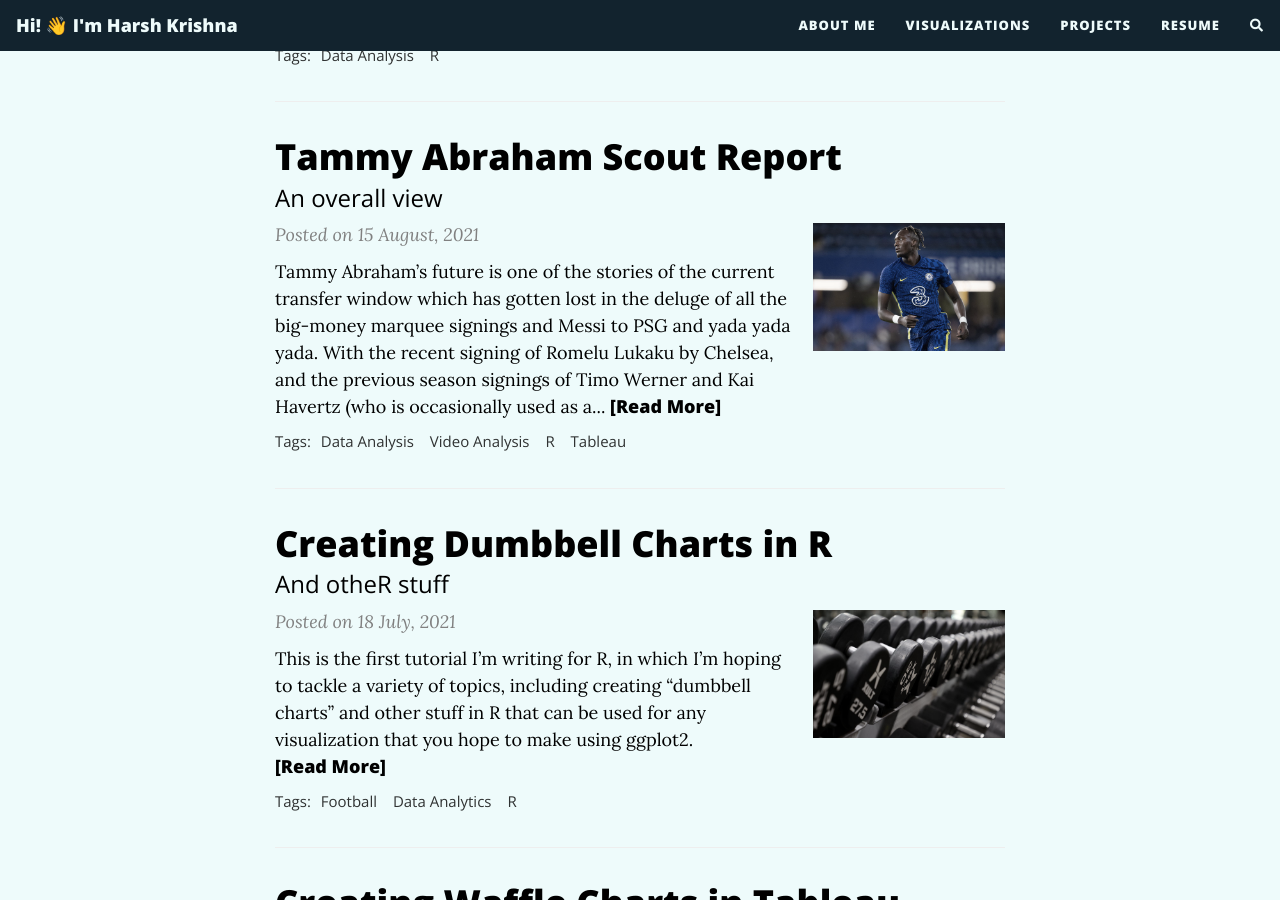
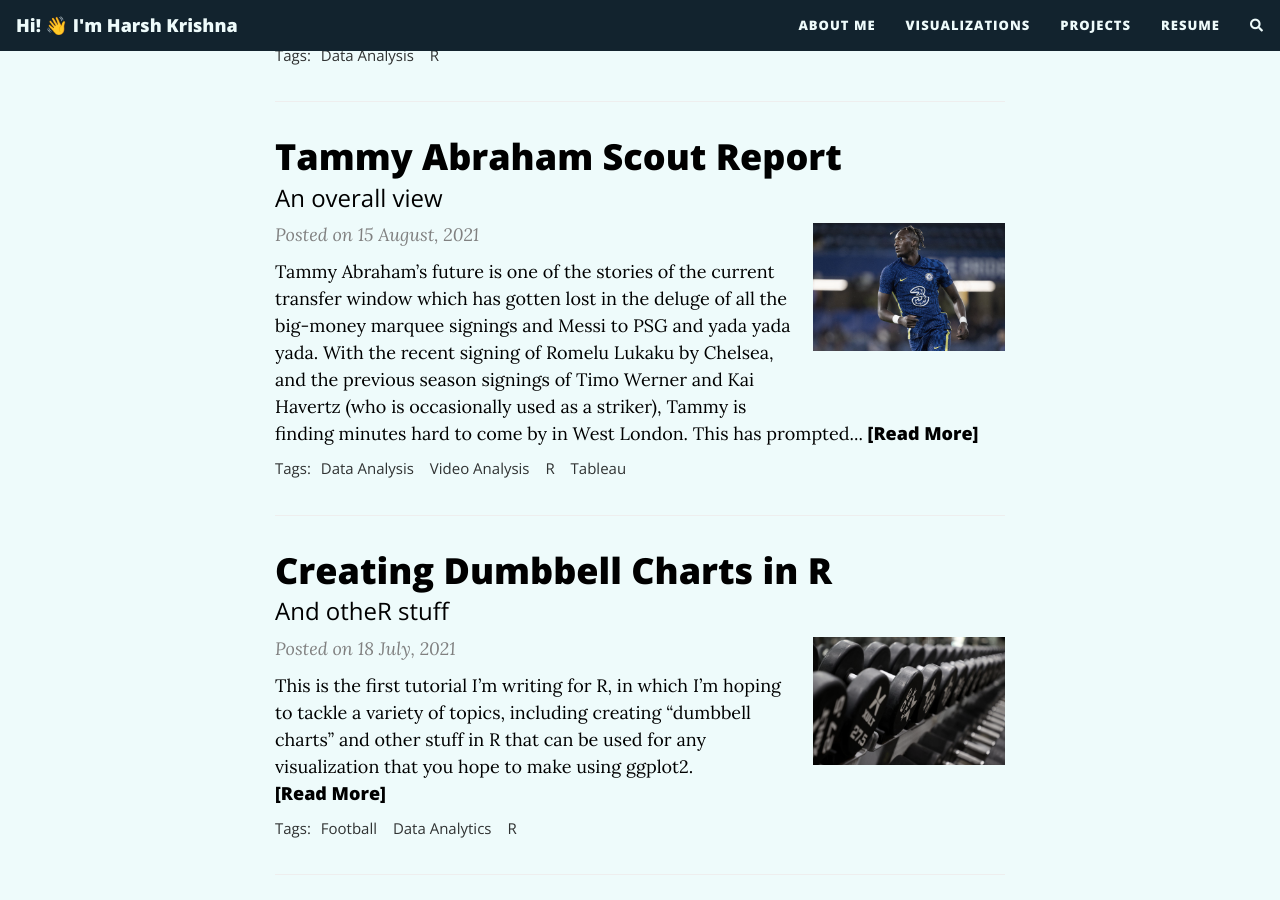
Before and after one commit to harshkrishna17/harshkrishna17.github.io, a Jekyll site: the page built from index.html, in a window 1280 px wide and 900 px high, scrolled down 642 px. Built offline with Jekyll 4.4.1, drawn with Linux system fonts in a browser that asks for light colours; nearby versions of some CDN libraries; the list of posts is cut into pages by our own code; comment, search, counter and statistics services are not loaded; part of the change alters nothing that is shown.

```diff
--- a/_config.yml
+++ b/_config.yml
@@ -78,7 +78,7 @@ share-links-active:
 # Remove this if you don't want a link in the footer
 
 # Excerpt word length - Truncate the excerpt of each post on the feed page to the specified number of words
-excerpt_length: 60
+excerpt_length: 75
 
 # Whether or not to show an excerpt for every blog post in the feed page
 feed_show_excerpt: true
```
